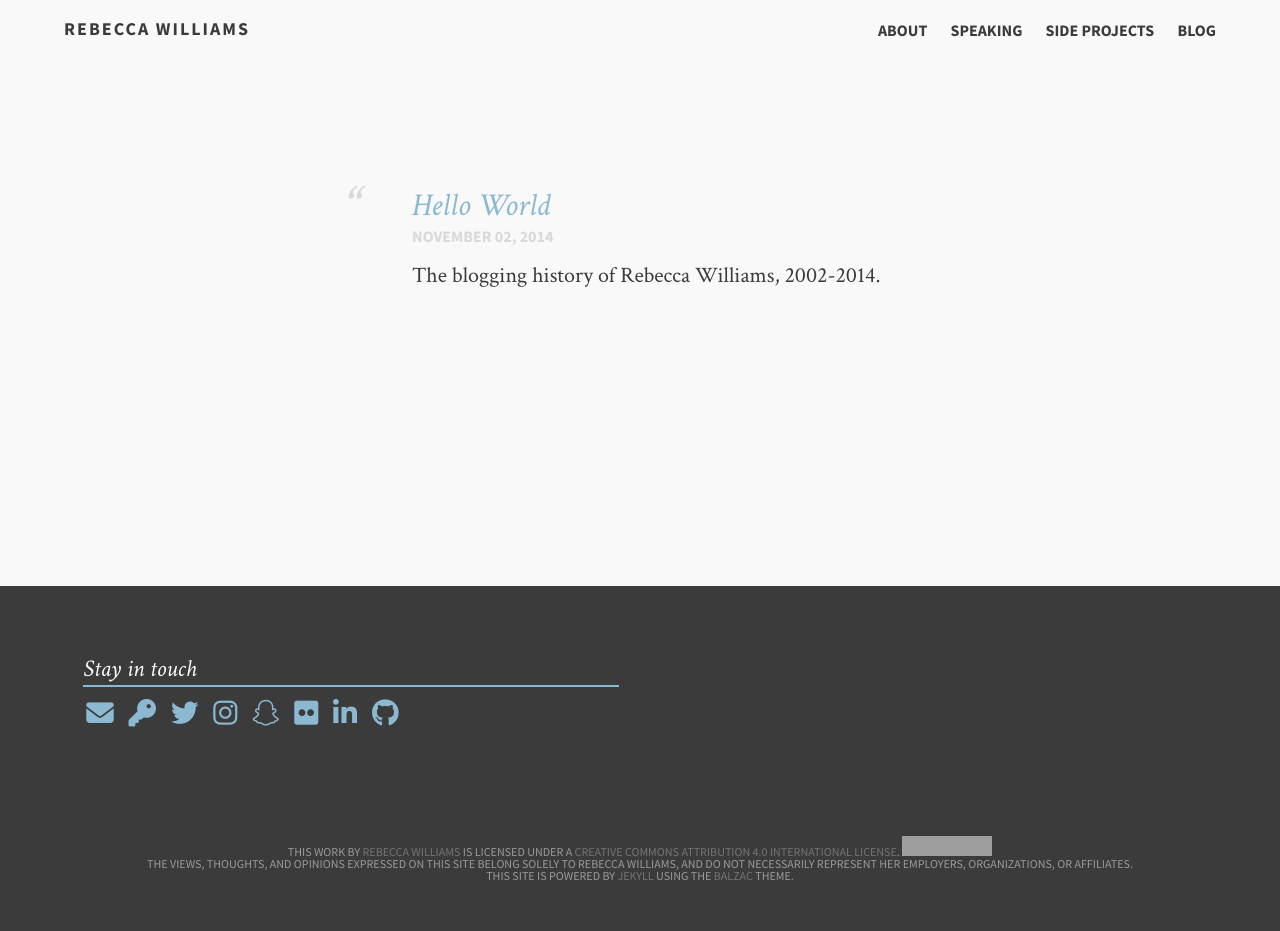
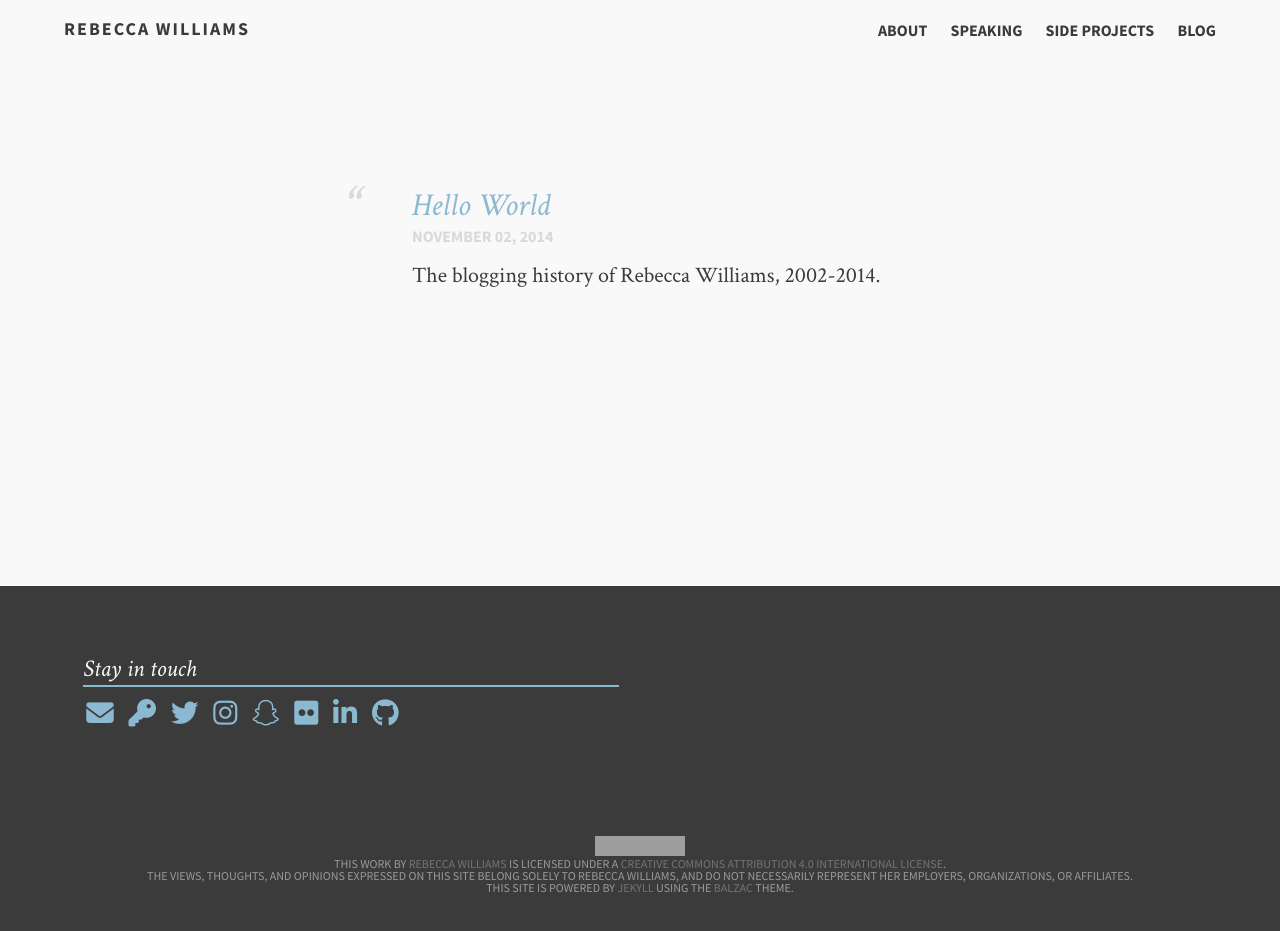
Before and after one commit to rebeccawilliams/rebeccawilliams.us, a Jekyll site: the page built from index.md, in a window 1280 px wide. Built offline with Jekyll 4.4.1, drawn with Linux system fonts in a browser that asks for light colours; nearby versions of some CDN libraries; grey boxes are pictures that could not be loaded.

Commit message:
Update footer.html

```diff
--- a/_includes/footer.html
+++ b/_includes/footer.html
@@ -15,7 +15,7 @@
 		<a href="https://github.com/rebeccawilliams"><i class="fa fa-github fa-lg"></i></li>
       </ol>
     </aside>
-    <small></a>This work by <a href="https://github.com/rebeccawilliams">Rebecca Williams</a> is licensed under a <a rel="license" href="http://creativecommons.org/licenses/by/4.0/">Creative Commons Attribution 4.0 International License</a>. <a rel="license" href="http://creativecommons.org/licenses/by/4.0/"><img alt="Creative Commons License" style="border-width:0" src="https://i.creativecommons.org/l/by/4.0/80x15.png" /> <br></a>The views, thoughts, and opinions expressed  on this site belong solely to Rebecca Williams, and do not necessarily represent her employers, organizations, or affiliates. <br> This site is powered by <a href="https://jekyllrb.com">Jekyll</a> using the <a href="https://jekyll.gtat.me/about">Balzac</a> theme.</small>
+    <small><a rel="license" href="http://creativecommons.org/licenses/by/4.0/"><img alt="Creative Commons License" style="border-width:0" src="https://i.creativecommons.org/l/by/4.0/80x15.png"/></a><br>This work by <a href="https://github.com/rebeccawilliams">Rebecca Williams</a> is licensed under a <a rel="license" href="http://creativecommons.org/licenses/by/4.0/">Creative Commons Attribution 4.0 International License</a>.<br>The views, thoughts, and opinions expressed  on this site belong solely to Rebecca Williams, and do not necessarily represent her employers, organizations, or affiliates. <br> This site is powered by <a href="https://jekyllrb.com">Jekyll</a> using the <a href="https://jekyll.gtat.me/about">Balzac</a> theme.</small>
  </footer>
 
   <!-- If they're out, get some from the cellar -->
```
